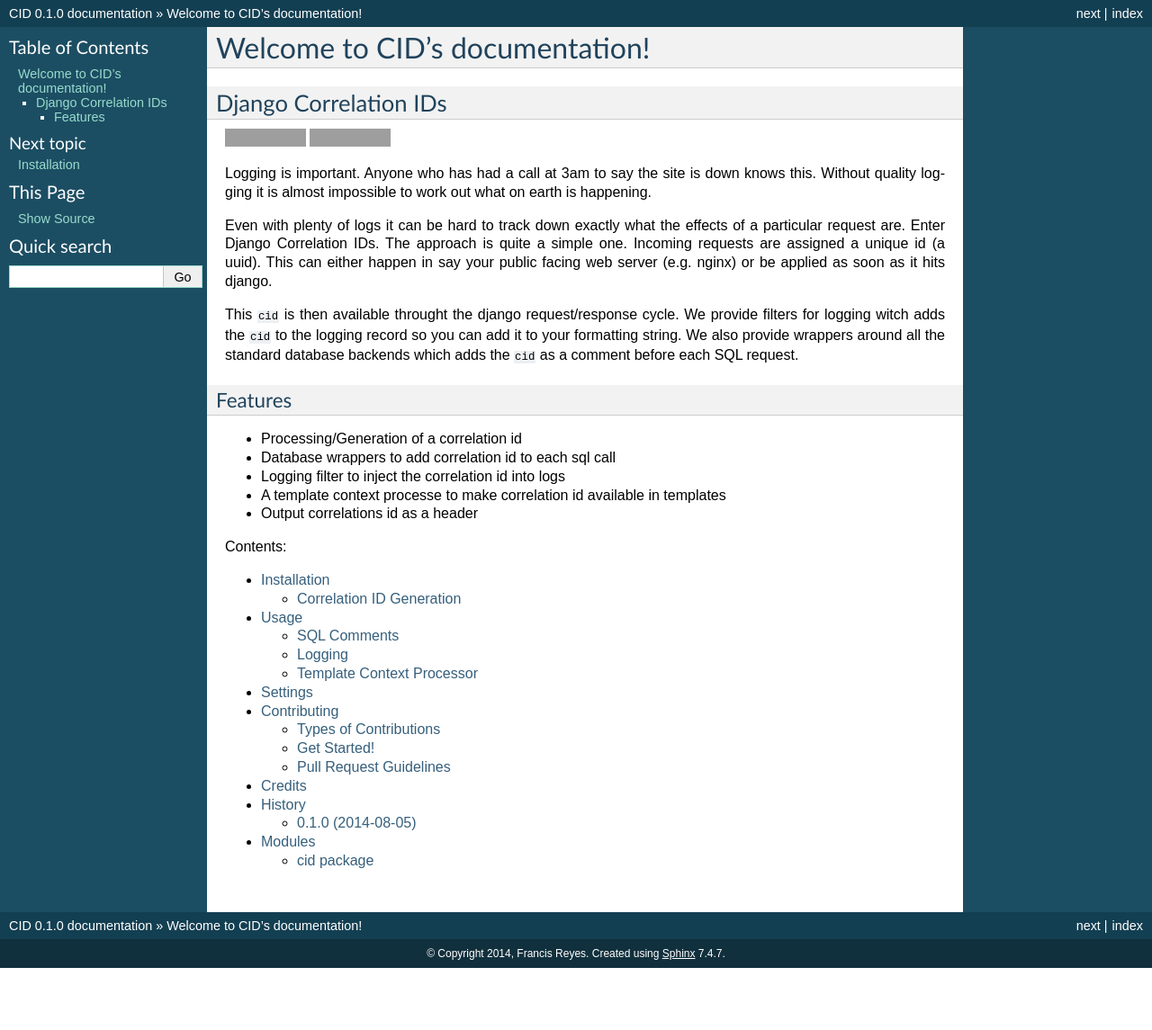
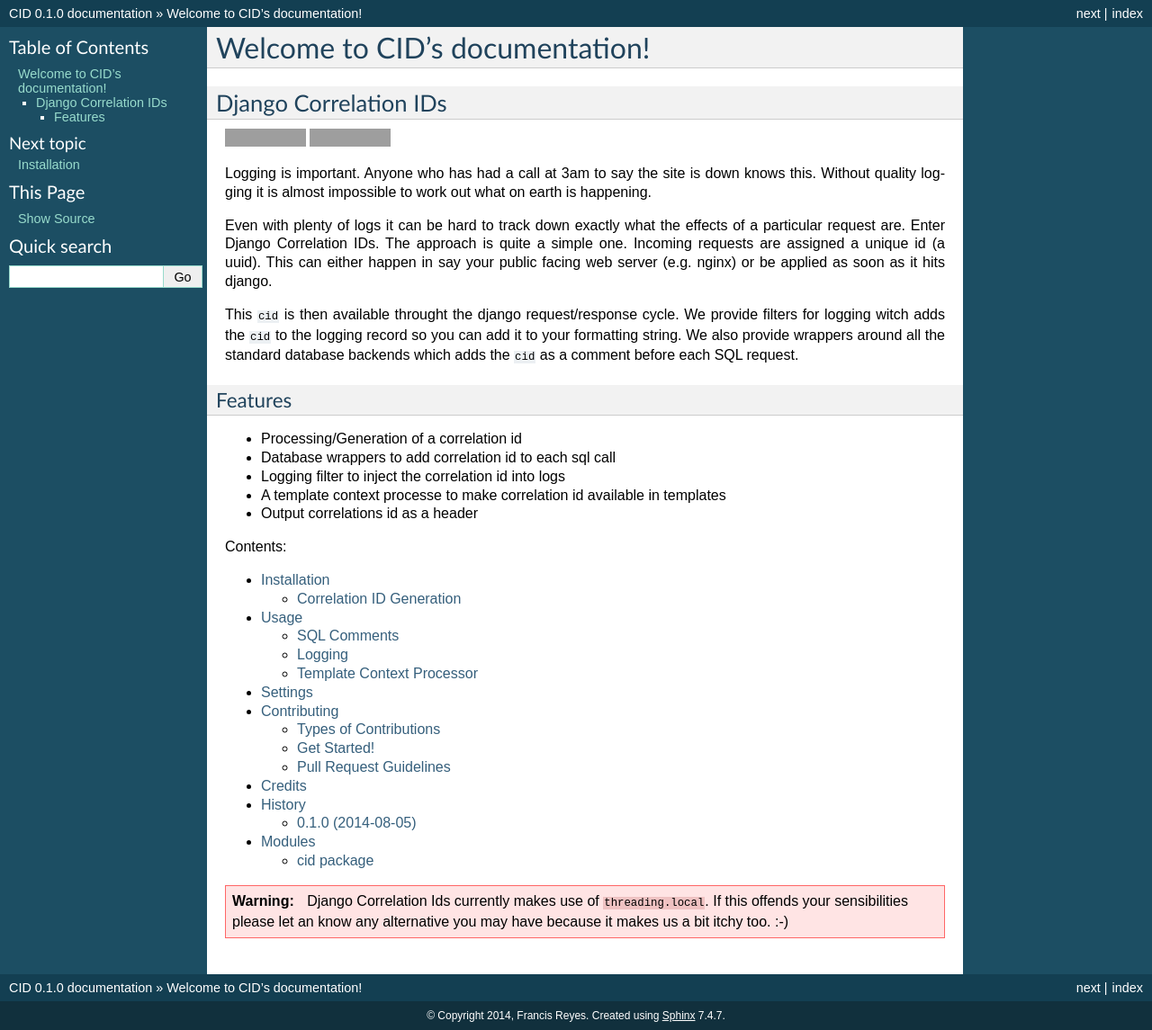
Before and after one commit to Polyconseil/django-cid, a Sphinx documentation site: the page built from docs/index.rst, in a window 1280 px wide. Shown: the whole page at 90% size. Built offline with Sphinx 7.4.7, drawn with Linux system fonts in a browser that asks for light colours; before the commit the page ends 1076 px from its top, so only the background shows below that; grey boxes are pictures that could not be loaded.

Commit message:
Adding warning about threading.local

```diff
--- a/docs/index.rst
+++ b/docs/index.rst
@@ -20,3 +20,9 @@
    authors
    history
    modules
+
+.. warning::
+
+   Django Correlation Ids currently makes use of ``threading.local``. If this
+   offends your sensibilities please let an know any alternative you may have
+   because it makes us a bit itchy too. :-)
```
